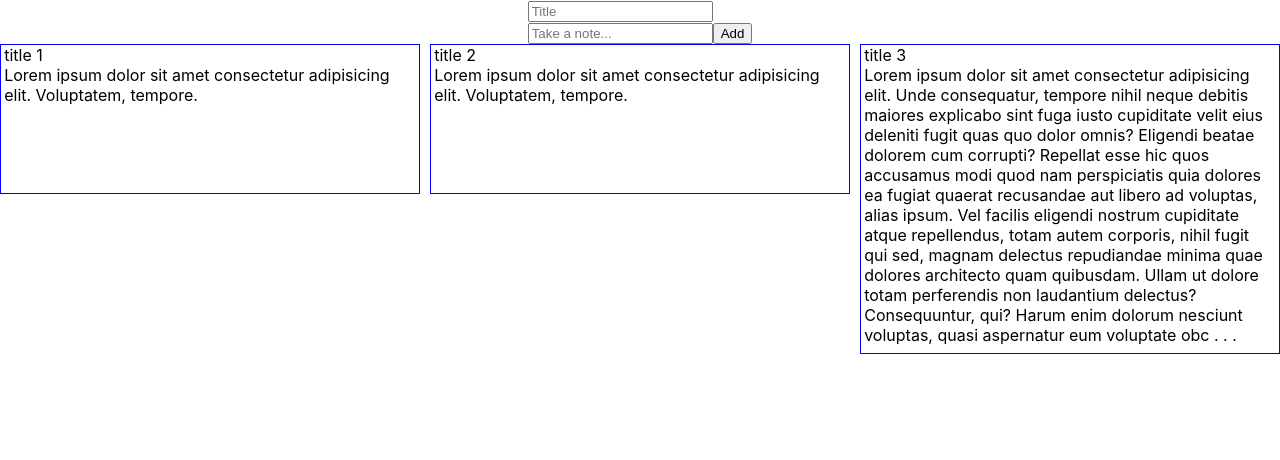
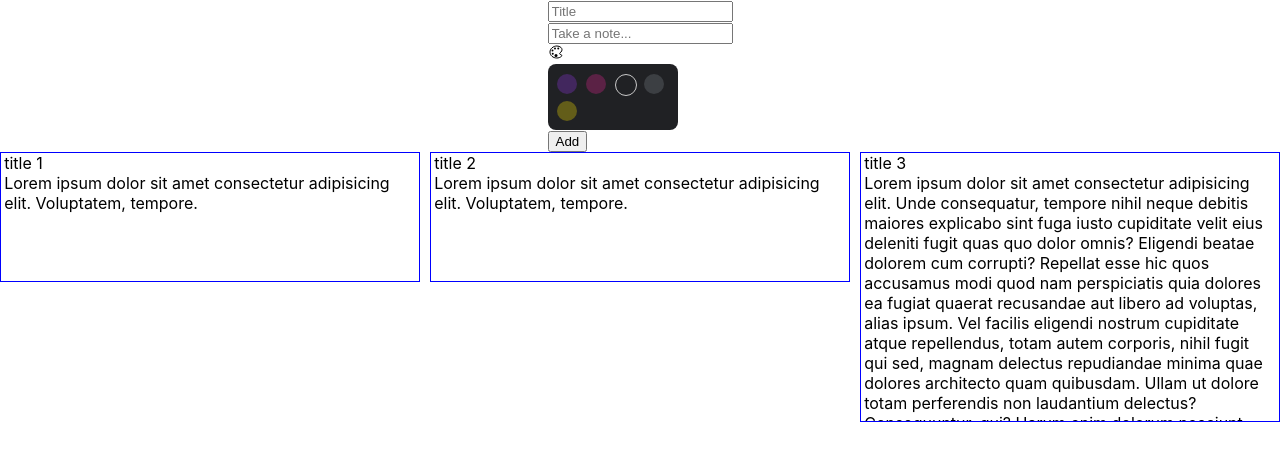
Before and after one commit to OmkarArora/gkeep-notes, a React (Create React App) app: page / in a window 1280 px wide. Shown: the top 460 px of the page. Built offline with nearby package versions, Linux system fonts and the light colour scheme.

Commit message:
feat: added color palette component

```diff
--- a/package.json
+++ b/package.json
@@ -8,6 +8,7 @@
     "@testing-library/user-event": "^12.7.3",
     "react": "^17.0.1",
     "react-dom": "^17.0.1",
+    "react-icons": "^4.2.0",
     "react-scripts": "4.0.3",
     "web-vitals": "^1.1.0"
   },
--- /dev/null
+++ b/src/components/NotesSection/ColorPalette/ColorPalette.jsx
@@ -0,0 +1,41 @@
+import {useState} from "react";
+import { IoColorPaletteOutline } from "react-icons/io5";
+
+import "./colorPalette.css";
+
+const allColors = [
+  "--color-purple",
+  "--color-pink",
+  "--color-brown",
+  "--color-gray",
+  "--color-yellow",
+];
+
+const ColorPalette = () => {
+  const [hoverColor, setHoverColor] = useState("");
+
+  return (
+    <div className="container-colorPalette">
+      {/* <IoColorPaletteOutline color="yellow"/> */}
+      <IoColorPaletteOutline className="icon-colorPalette" />
+      <div className="container-colors">
+        {allColors.map((color) => {
+          return (
+            <div
+              key={`color${color}`}
+              className={hoverColor===color?"color active":"color"}
+              style={{
+                backgroundColor: `var(${color})`,
+                border: color.includes("brown") && hoverColor!==color ? "1px solid #C8C8C8" : "",
+              }}
+              onMouseOver={() => setHoverColor(color)}
+			  onMouseLeave={()=>setHoverColor("")}
+            ></div>
+          );
+        })}
+      </div>
+    </div>
+  );
+};
+
+export default ColorPalette;
--- /dev/null
+++ b/src/components/NotesSection/ColorPalette/colorPalette.css
@@ -0,0 +1,21 @@
+.container-colorPalette {
+  width: 130px;
+}
+
+.container-colorPalette .container-colors {
+  display: grid;
+  grid-template-columns: repeat(4, 1fr);
+  grid-gap: 5px;
+  background-color: var(--color-dark);
+  padding: 0.6rem;
+  border-radius: 0.5rem;
+}
+.container-colorPalette .container-colors .color {
+  width: 20px;
+  height: 20px;
+  border-radius: 50%;
+}
+
+.color.active {
+  border: 1px solid white;
+}
--- a/src/components/NotesSection/NotesDisplay/notesDisplay.css
+++ b/src/components/NotesSection/NotesDisplay/notesDisplay.css
@@ -1,7 +1,7 @@
 .container-notes {
   display: grid;
   grid-template-columns: repeat(auto-fit, minmax(150px, 1fr));
-  grid-auto-rows: 150px;
+  grid-auto-rows: 130px;
   grid-gap: 10px;
 }
 
--- a/src/components/NotesSection/NotesInput/NotesInput.jsx
+++ b/src/components/NotesSection/NotesInput/NotesInput.jsx
@@ -1,4 +1,5 @@
 import { useState } from "react";
+import ColorPalette from "../ColorPalette/ColorPalette";
 
 const NotesInput = ({addNewNote}) => {
   const [titleState, setTitle] = useState("");
@@ -23,7 +24,10 @@ const NotesInput = ({addNewNote}) => {
           value={contentState}
           onChange={(event) => setContent(event.target.value)}
         ></input>
-        <button onClick={onClickAdd}>Add</button>
+      </div>
+      <div >
+        <ColorPalette/>
+      <button onClick={onClickAdd}>Add</button>
       </div>
     </div>
   );
--- a/src/index.css
+++ b/src/index.css
@@ -4,6 +4,7 @@
   --color-pink: #5b2245;
   --color-brown: #202124;
   --color-gray: #3c3f43;
+  --color-yellow: #635d19;
 }
 
 body {
```
Also changed, not shown: 1 other file (tests, documents, lock files or other folders).
